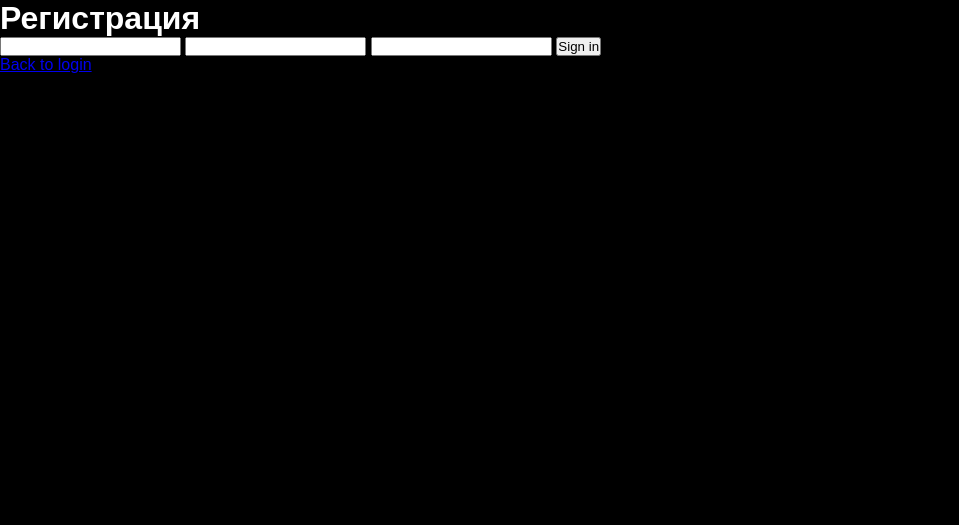
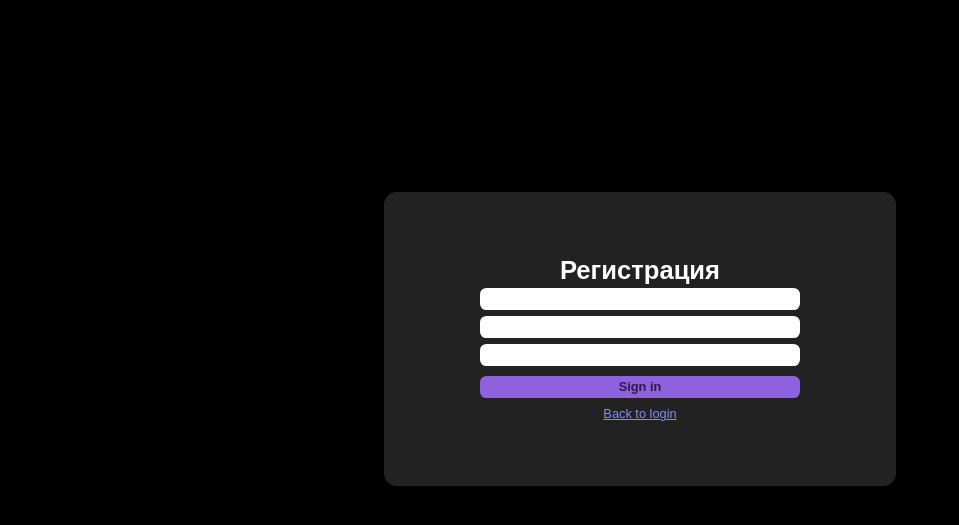
Before and after one commit to Nhrust/Project_TPP3, a Flask app: page /signin in a window 1280 px wide. Shown: the top 525 px of the page, without its empty margins (0-959 px from the left). Run offline with Flask 3, Linux system fonts and the light colour scheme.

Commit message:
Почистил JS; оформил SignIn

```diff
--- a/aPages.py
+++ b/aPages.py
@@ -19,9 +19,9 @@ def init(DEBUG: bool, app: Flask, base: SQL_base, accounts: AccountsManager, cli
             last_login = ""
 
         if log != None:
-            return render_template("login.html", show=True, log=log, last_login=last_login, accs=accounts.get_all())
+            return render_template("login.html", show_logs=True, log=log, last_login=last_login, accs=accounts.get_all())
 
-        return render_template("login.html", show=False, log=log, last_login=last_login, accs=accounts.get_all())
+        return render_template("login.html", show_logs=False, log=log, last_login=last_login, accs=accounts.get_all())
 
     @app.route("/signin")
     def signin():
@@ -38,7 +38,7 @@ def init(DEBUG: bool, app: Flask, base: SQL_base, accounts: AccountsManager, cli
                 log = (log, )
 
             if len(log) != 0:
-                return render_template("signin.html", last_login=last_login, show=True, log=log)
+                return render_template("signin.html", show_logs=True, last_login=last_login, log=log)
 
         return render_template("signin.html")
 
--- a/static/css/signin.css
+++ b/static/css/signin.css
@@ -0,0 +1,62 @@
+h1 {
+    font-size: 2vw;
+}
+
+form {
+    align-content: center;
+}
+
+.center {
+    width: 30vw;
+    padding: 5vw;
+    position: absolute;
+    left: 30vw;
+    top: 15vw;
+    text-align: center;
+    background: #222;
+    border-radius: 1vw;
+}
+
+.login, .password {
+    width: 24.5vw;
+    height: 1.5vw;
+    font-size: 1vw;
+    padding: 0.1vw 0.25vw 0.1vw 0.25vw;
+    margin: 0.25vw;
+    border-radius: 0.5vw;
+    border: 0;
+}
+
+.wrong {
+    background: #faa;
+}
+
+.submit {
+    width: 25vw;
+    height: 1.75vw;
+    font-size: 1vw;
+    margin: 0.5vw;
+    border-radius: 0.5vw;
+    background: rgb(142, 98, 223);
+    color: rgb(46, 28, 67);
+    font-weight: bold;
+    border: 0;
+}
+
+.log {
+    width: 25vw;
+    height: 2vw;
+    margin-bottom: 0.5vw;
+    margin-top: 0.5vw;
+    margin-left: 2.5vw;
+    line-height: 2vw;
+    background: rgb(219, 61, 61);
+    color: rgb(79, 30, 30);
+    border-radius: 0.5vw;
+    border: 0;
+}
+
+a {
+    font-size: 1vw;
+    color: #88f;
+}
--- /dev/null
+++ b/static/js/signin.js
@@ -0,0 +1,28 @@
+const pass1 = document.querySelector("#pass1");
+const pass2 = document.querySelector("#pass2");
+
+function check_passwords() {
+    var password1 = String(pass1.value);
+    var password2 = String(pass2.value);
+    var wrong1 = (password1.length < 4) && (password1.length != 0);
+    var wrong2 = (password1 != password2) && (password2 != "") && (!wrong1);
+
+    if (pass1.classList.contains("wrong")) {
+        if (!wrong1) {
+            pass1.classList.remove("wrong");
+        }
+    }
+    else if (pass2.classList.contains("wrong")) {
+        if (!wrong2) {
+            pass2.classList.remove("wrong");
+        }
+    }
+    else {
+        if (wrong1) {
+            pass1.classList.add("wrong");
+        }
+        else if (wrong2) {
+            pass2.classList.add("wrong");
+        }
+    }
+}
--- a/templates/home.html
+++ b/templates/home.html
@@ -6,7 +6,6 @@
         <link rel="stylesheet" type="text/css" href="static/css/main.css">
 		<link rel="stylesheet" type="text/css" href="static/css/home.css">
         <script src="https://cdnjs.cloudflare.com/ajax/libs/socket.io/4.7.2/socket.io.js"></script>
-        <script src="static/js/home.js"></script>
 	</head>
 	<body>
         <div class="left">
@@ -107,5 +106,5 @@
         <script>open_chat("{{ current_chat.chat_id }}")</script>
     {% endif %}
 
-    <script src="static/js/home_after.js"></script>
+    <script src="static/js/home.js"></script>
 </html>
--- a/templates/signin.html
+++ b/templates/signin.html
@@ -7,18 +7,27 @@
 		<link rel="stylesheet" type="text/css" href="static/css/signin.css">
 	</head>
 	<body>
+		<div class="center">
 			<h1>Регистрация</h1>
+
 			<form method="post" action="/new_auth">
-			<input type="text" name="login">
-			<input type="password" name="password1">
-			<input type="password" name="password2">
-			<input type="submit" value="Sign in">
+				<input type="text" name="login" class="login">
+				<input type="password" name="password1" class="password" id="pass1"
+					onchange onpropertychange onkeyuponpaste oninput="check_passwords()" />
+				<input type="password" name="password2" class="password" id="pass2"
+					onchange onpropertychange onkeyuponpaste oninput="check_passwords()" />
+				<input type="submit" value="Sign in" class="submit">
 			</form>
-		{% if show %}
+
+			{% if show_logs %}
 				{% for i in log %}
 					<p class="log"> {{ i }} </p>
 				{% endfor %}
 			{% endif %}
+
 			<a href="/">Back to login</a>
+		</div>
 	</body>
+
+	<script src="static/js/signin.js"></script>
 </html>
```
Also changed, not shown: static/js/home.js (+46 -15 lines), static/js/home_after.js (deleted, +0 -16 lines), templates/login.html (+3 -4 lines). Lines whose indentation alone changed are shown as unchanged.
